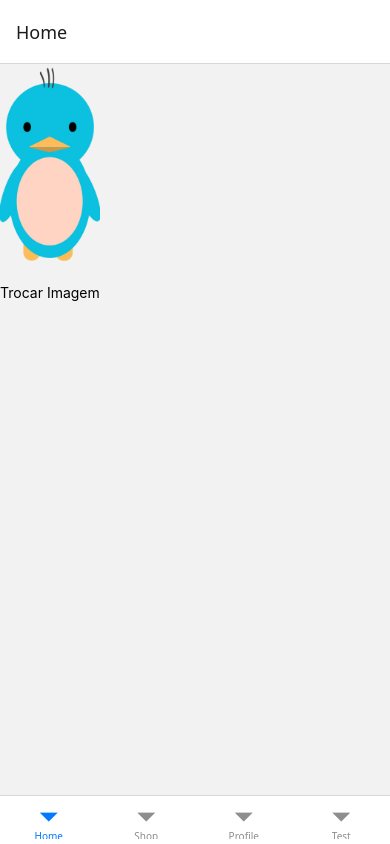
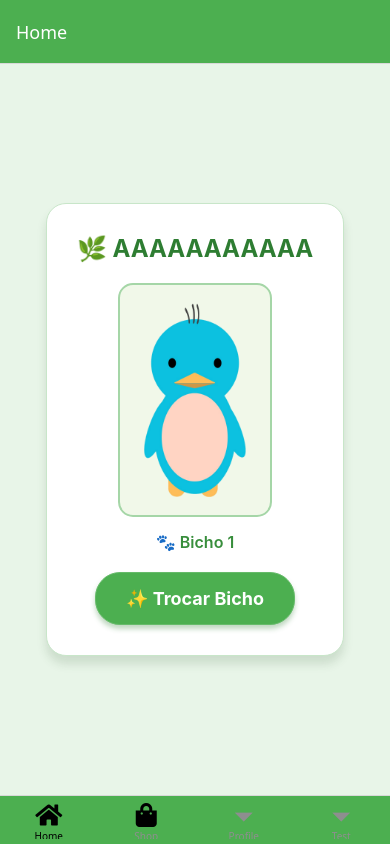
Before and after one commit to kevincanani/TCC, a React Native app: screen /Home in a window 390 px wide. Built offline with nearby package versions, Linux system fonts and the light colour scheme.

Commit message:
estilização home

```diff
--- a/App.js
+++ b/App.js
@@ -8,15 +8,28 @@ import { createStackNavigator } from '@react-navigation/stack';
 import Shop from './Screens/Shop';
 import Profile from './Screens/Profile';
 import Test from './Screens/Test'
-import FontAwesome from '@expo/vector-icons/FontAwesome';
+import FontAwesome5 from '@expo/vector-icons/FontAwesome5';
 
 
 function BottomTabs() {
   const Tab = createBottomTabNavigator();
   return(
-    <Tab.Navigator>
-      <Tab.Screen name='Home' component={Home}/>
-      <Tab.Screen name='Shop' component={Shop}/>
+    <Tab.Navigator screenOptions={{
+      // headerRight: (props)  => <Image style={{width: 50, height:50}} source={require('./assets/logo_petshop.png')}/>,
+      headerStyle:{backgroundColor: '#4CAF50'},
+      headerTintColor: 'white',
+      tabBarActiveBackgroundColor: '#4CAF50',
+      tabBarInactiveBackgroundColor: '#4CAF50',
+      tabBarActiveTintColor: 'black'
+    }}>
+      <Tab.Screen name='Home' component={Home}
+      options={{
+        tabBarIcon: () => <FontAwesome5 name="home" size={24} color="black" />
+      }}/>
+      <Tab.Screen name='Shop' component={Shop}
+      options={{
+        tabBarIcon: () => <FontAwesome5 name="shopping-bag" size={24} color="black" />
+      }}/>
       <Tab.Screen name='Profile' component={Profile}/>
       <Tab.Screen name='Test' component={Test}/>
     </Tab.Navigator>
--- a/Screens/Home.js
+++ b/Screens/Home.js
@@ -6,33 +6,41 @@ export default function Home() {
     const [imagemAtual, setImagemAtual] = useState('bicho');
 
     // Objeto com as imagens disponível
-    // Função para trocar a imagem
-
     const imagens = {
         bicho: require('../assets/bicho.png'),
         bicho2: require('../assets/bicho2.png'),
-        // exemplo: cachorro: require('../assets/cachorro.png'),
     };
 
+    // Função para trocar a imagem
     const trocarImagem = () => {
-        // Se você tiver apenas 2 imagens:
         setImagemAtual(imagemAtual === 'bicho' ? 'bicho2' : 'bicho');
-
-        // Para mais de 2 imagens, você poderia usar um array e índice
     };
 
     return(
-        <View>
-            <Image
-            style={styles.img}
-                source={imagens[imagemAtual]}
-            />
+        <View style={styles.container}>
+            {/* Card principal com sombra */}
+            <View style={styles.card}>
+                <Text style={styles.title}>🌿 AAAAAAAAAAA</Text>
 
-            <TouchableOpacity onPress={trocarImagem}>
-                <Text>Trocar Imagem</Text>
-            </TouchableOpacity>
+                {/* Container da imagem com bordas elegantes */}
+                <View style={styles.imageContainer}>
+                    <Image
+                        style={styles.img}
+                        source={imagens[imagemAtual]}
+                    />
+                </View>
+
+                {/* Indicador de qual imagem está sendo mostrada */}
+                <Text style={styles.imageLabel}>
+                    {imagemAtual === 'bicho' ? '🐾 Bicho 1' : '🐾 Bicho 2'}
+                </Text>
+
+                {/* Botão estilizado */}
+                <TouchableOpacity style={styles.button} onPress={trocarImagem}>
+                    <Text style={styles.buttonText}>✨ Trocar Bicho</Text>
+                </TouchableOpacity>
+            </View>
         </View>
-
     );
 }
 
@@ -41,22 +49,71 @@ const styles = StyleSheet.create({
         flex: 1,
         justifyContent: 'center',
         alignItems: 'center',
-        backgroundColor: '#f5f5f5',
+        backgroundColor: '#E8F5E8', // Verde muito claro de fundo
+        padding: 20,
+    },
+    card: {
+        backgroundColor: '#FFFFFF',
+        borderRadius: 20,
+        padding: 30,
+        alignItems: 'center',
+        shadowColor: '#2D5A2D',
+        shadowOffset: {
+            width: 0,
+            height: 8,
+        },
+        shadowOpacity: 0.15,
+        shadowRadius: 10,
+        elevation: 8, // Para Android
+        borderWidth: 1,
+        borderColor: '#C8E6C9', // Verde suave na borda
+    },
+    title: {
+        fontSize: 24,
+        fontWeight: 'bold',
+        color: '#2E7D32', // Verde escuro
+        marginBottom: 20,
+        textAlign: 'center',
+    },
+    imageContainer: {
+        backgroundColor: '#F1F8E9', // Verde muito claro
+        borderRadius: 15,
+        padding: 15,
+        marginBottom: 15,
+        borderWidth: 2,
+        borderColor: '#A5D6A7', // Verde médio
     },
     img: {
-        width: 100,
+        width: 120,
         height: 200,
+        borderRadius: 10,
+    },
+    imageLabel: {
+        fontSize: 16,
+        color: '#388E3C', // Verde médio-escuro
+        fontWeight: '600',
         marginBottom: 20,
     },
     button: {
-        backgroundColor: '#007AFF',
-        paddingHorizontal: 20,
-        paddingVertical: 10,
-        borderRadius: 5,
+        backgroundColor: '#4CAF50', // Verde principal
+        paddingHorizontal: 30,
+        paddingVertical: 15,
+        borderRadius: 25,
+        shadowColor: '#2E7D32',
+        shadowOffset: {
+            width: 0,
+            height: 4,
+        },
+        shadowOpacity: 0.3,
+        shadowRadius: 5,
+        elevation: 6,
+        borderWidth: 1,
+        borderColor: '#66BB6A', // Verde mais claro na borda
     },
     buttonText: {
-        color: 'white',
-        fontSize: 16,
+        color: '#FFFFFF',
+        fontSize: 18,
         fontWeight: 'bold',
+        textAlign: 'center',
     },
 });
--- a/Screens/Test.js
+++ b/Screens/Test.js
@@ -128,7 +128,7 @@ export default function Home() {
 
   return (
     <SafeAreaView style={styles.container}>
-      <StatusBar backgroundColor="#7CB342" barStyle="light-content" />
+      <StatusBar backgroundColor="#4CAF50" barStyle="light-content" />
 
       <View style={styles.header}>
         <View style={styles.headerTop}>
@@ -170,10 +170,10 @@ export default function Home() {
 const styles = StyleSheet.create({
   container: {
     flex: 1,
-    backgroundColor: '#7CB342',
+    backgroundColor: '#4CAF50',
   },
   header: {
-    backgroundColor: '#7CB342',
+    backgroundColor: '#4CAF50',
     paddingHorizontal: 20,
     paddingVertical: 15,
   },
@@ -220,7 +220,7 @@ const styles = StyleSheet.create({
   },
   goalsList: {
     flex: 1,
-    backgroundColor: '#7CB342',
+    backgroundColor: '#4CAF50',
   },
   goalsContainer: {
     paddingHorizontal: 20,
```
Also changed, not shown: 1 other file (tests, documents, lock files or other folders).
